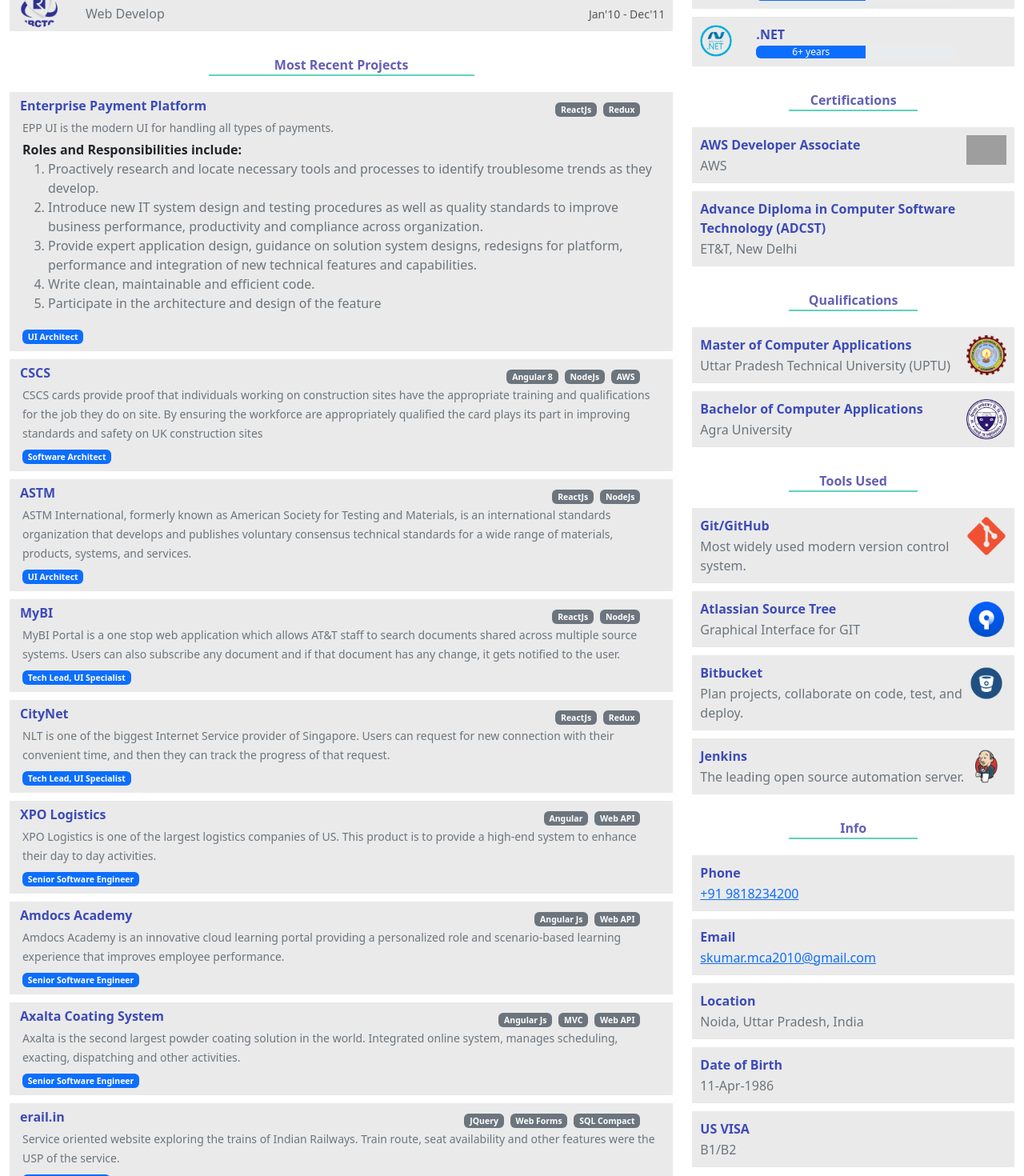
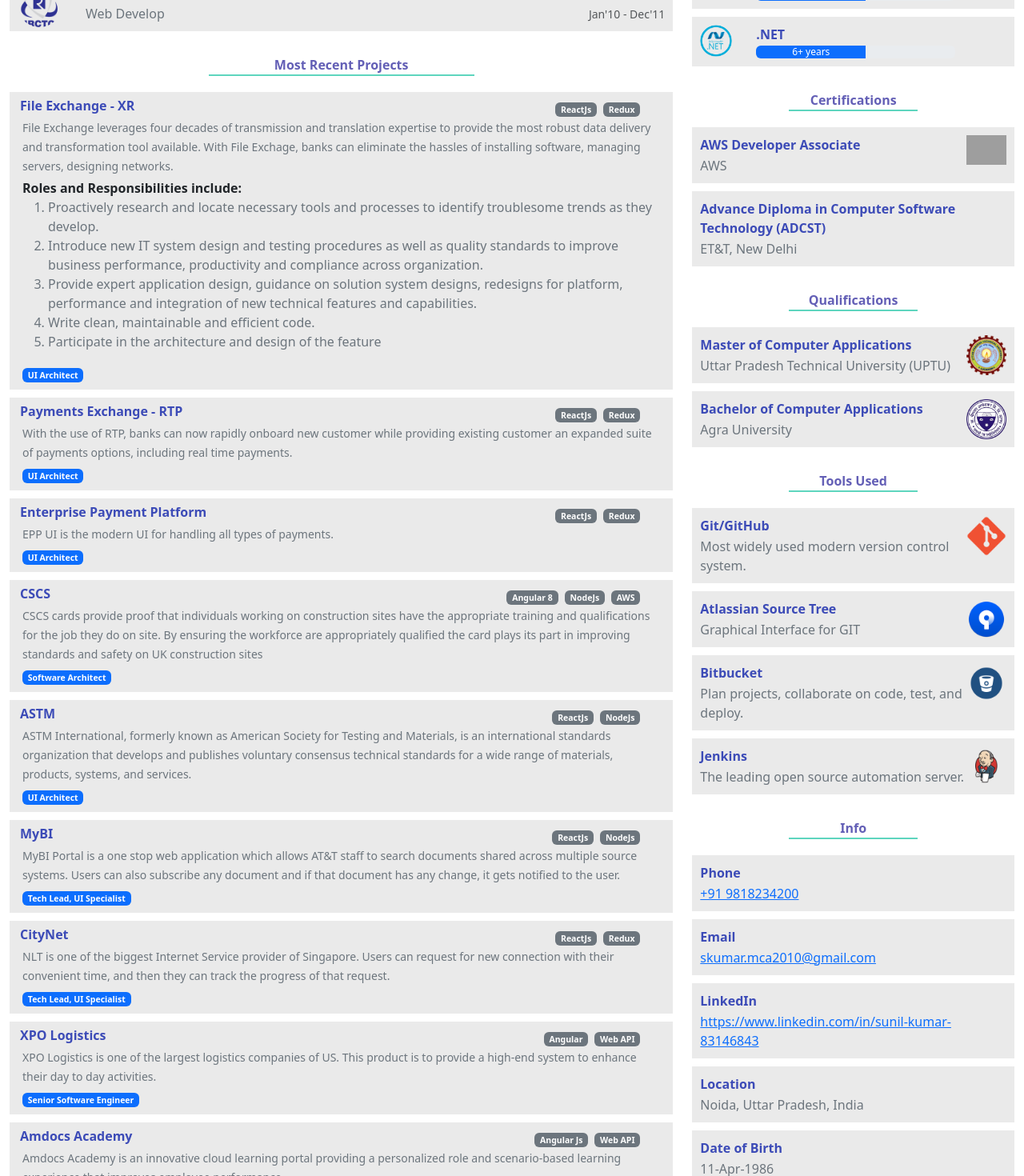
Before and after one commit to skumar-mca/profile, a React (Create React App) app: page / in a window 1280 px wide. Shown: the part 740-2210 px from the top of the page at 80% size. Built offline with nearby package versions, Linux system fonts and the light colour scheme; grey boxes are pictures that could not be loaded.

Commit message:
Updated projects

```diff
--- a/src/components/left-section/index.js
+++ b/src/components/left-section/index.js
@@ -17,13 +17,14 @@
                             Experience in analysis, design and development of client/server, web based and n-tier applications.
                             Expert in developing web applications using
                             <b> React Js</b>,
-                            <b> Angular 2</b>,
+                            <b> Angular</b>,
                             <b> Redux</b>,
                             <b> NodeJs</b>,
                             <b> ExpressJS</b>,
                             <b> MongoDB</b>,
                             <b> JavaScript</b>,
-                            <b> TypeScript</b>
+                            <b> TypeScript</b>,
+                            <b> SCSS/SASS/CSS</b>
                         </figcaption>
                     </figure>
                 </div>
--- a/src/components/personal-info/index.js
+++ b/src/components/personal-info/index.js
@@ -12,6 +12,13 @@
             description: 'skumar.mca2010@gmail.com',
             isEmail: true
         },
+        {
+            id: 2,
+            name: 'LinkedIn',
+            description: 'https://www.linkedin.com/in/sunil-kumar-83146843',
+            isLink: true
+        },
+
         {
             id: 3,
             name: 'Location',
@@ -30,6 +37,22 @@
 
     ];
 
+    const generateInfoValue = (info) => {
+        if (info.isPhone) {
+            return <a href={`tel:${info.description}`}>{info.description}</a>;
+        }
+
+        if (info.isEmail) {
+            return <a href={`mailto:${info.description}`}>{info.description}</a>
+        }
+
+        if (info.isLink) {
+            return <a target="_blank" rel="noreferrer" href={`${info.description}`}>{info.description}</a>
+        }
+
+        return info.description
+    }
+
     return (
         <div className="custom-list">
             <div className="custom-list-wrapper">
@@ -42,13 +65,7 @@
                                 {info.name}
                             </div>
                             <div className="custom-list-item-sub-title align-middle">
-                                {
-                                    info.isPhone
-                                        ? <a href={`tel:${info.description}`}>{info.description}</a>
-                                        : info.isEmail
-                                            ? <a href={`mailto:${info.description}`}>{info.description}</a >
-                                            : info.description
-                                }
+                                {generateInfoValue(info)}
                             </div>
                         </div>
                     })}
--- a/src/components/recent-projects/index.js
+++ b/src/components/recent-projects/index.js
@@ -10,63 +10,77 @@
     const projectList = [
         {
             id: 1,
-            name: 'Enterprise Payment Platform',
-            description: 'EPP UI is the modern UI for handling all types of payments. ',
+            name: 'File Exchange - XR',
+            description: 'File Exchange leverages four decades of transmission and translation expertise to provide the most robust data delivery and transformation tool available. With File Exchage, banks can eliminate the hassles of installing software, managing servers, designing networks.',
             role: 'UI Architect',
             techStack: ['ReactJs', 'Redux'],
             rolesAndResponsibilities: responsibilities
         },
         {
             id: 2,
+            name: 'Payments Exchange - RTP',
+            description: 'With the use of RTP, banks can now rapidly onboard new customer while providing existing customer an expanded suite of payments options, including real time payments.',
+            role: 'UI Architect',
+            techStack: ['ReactJs', 'Redux']
+        },
+        {
+            id: 3,
+            name: 'Enterprise Payment Platform',
+            description: 'EPP UI is the modern UI for handling all types of payments. ',
+            role: 'UI Architect',
+            techStack: ['ReactJs', 'Redux']
+        },
+        {
+            id: 4,
             name: 'CSCS',
             description: 'CSCS cards provide proof that individuals working on construction sites have the appropriate training and qualifications for the job they do on site. By ensuring the workforce are appropriately qualified the card plays its part in improving standards and safety on UK construction sites',
             role: 'Software Architect',
             techStack: ['Angular 8', 'NodeJs', 'AWS']
         },
         {
-            id: 3,
+            id: 5,
             name: 'ASTM',
             description: 'ASTM International, formerly known as American Society for Testing and Materials, is an international standards organization that develops and publishes voluntary consensus technical standards for a wide range of materials, products, systems, and services.',
             role: 'UI Architect',
             techStack: ['ReactJs', 'NodeJs']
         },
         {
-            id: 4,
+            id: 6,
             name: 'MyBI',
             description: 'MyBI Portal is a one stop web application which allows AT&T staff to search documents shared across multiple source systems. Users can also subscribe any document and if that document has any change, it gets notified to the user.',
             role: 'Tech Lead, UI Specialist',
             techStack: ['ReactJs', 'NodeJs']
         },
         {
-            id: 5,
+            id: 7,
             name: 'CityNet',
             description: 'NLT is one of the biggest Internet Service provider of Singapore. Users can request for new connection with their convenient time, and then they can track the progress of that request.',
             role: 'Tech Lead, UI Specialist',
             techStack: ['ReactJs', 'Redux']
         },
         {
-            id: 6,
+            id: 8,
             name: 'XPO Logistics',
             description: 'XPO Logistics is one of the largest logistics companies of US. This product is to provide a high-end system to enhance their day to day activities.',
             role: 'Senior Software Engineer',
             techStack: ['Angular', 'Web API']
         },
         {
-            id: 7,
+            id: 9,
             name: 'Amdocs Academy',
             description: 'Amdocs Academy is an innovative cloud learning portal providing a personalized role and scenario-based learning experience that improves employee performance.',
             role: 'Senior Software Engineer',
             techStack: ['Angular Js', 'Web API']
         },
         {
-            id: 8,
+            id: 10,
             name: 'Axalta Coating System',
             description: 'Axalta is the second largest powder coating solution in the world. Integrated online system, manages scheduling, exacting, dispatching and other activities.',
             role: 'Senior Software Engineer',
             techStack: ['Angular Js', 'MVC', 'Web API']
         },
         {
-            id: 9,
+            id: 11,
             name: 'erail.in',
             description: 'Service oriented website exploring the trains of Indian Railways. Train route, seat availability and other features were the USP of the service.',
             role: 'Software Engineer',
```
